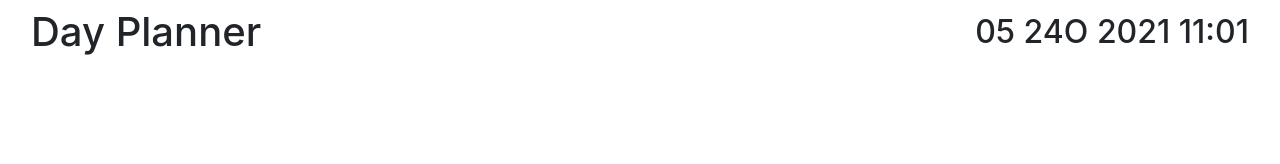
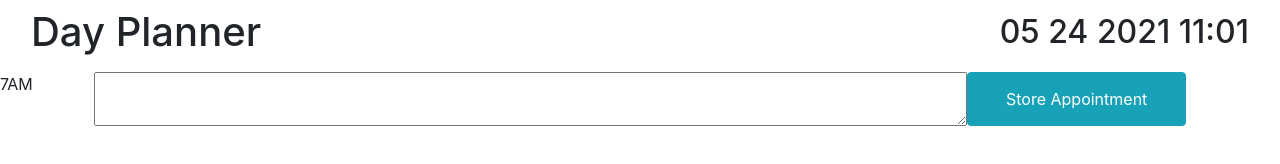
Before and after one commit to jclark8736/day-planner, a plain HTML site: page index.html in a window 1280 px wide. Drawn offline with nearby package versions, Linux system fonts and the light colour scheme.

Commit message:
containers working

```diff
--- a/Assets/js/script1.js
+++ b/Assets/js/script1.js
@@ -2,7 +2,7 @@
 //global variables
 
 var currentDay = moment().format("MM Do YYYY");
-var currentTime = moment().format("MM DO YYYY hh:mm")
+var currentTime = moment().format("MM D YYYY hh:mm")
 var testTime=document.getElementById("time-display")
 //display code on page load
 
--- a/index.html
+++ b/index.html
@@ -22,7 +22,18 @@
 
 <form id="day-planner">
     <div class="planner-container" id="container-planner">
+        <form>
+        <div class="row row-section" id="7">
+        <div class ="col-md-1 time">7AM</div>
+        <textarea class="col-md-8 input" id="user-text"></textarea>
+        <button class="col-md-2 btn btn-info" id="user-input">Store Appointment</button>
+    </div>
 
+
+
+
+
+    </form>
     </div>
 </form>
 
```
